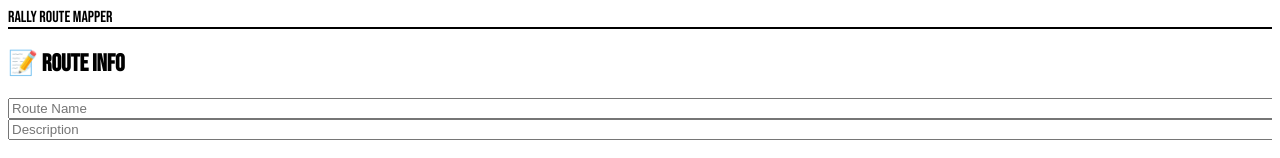
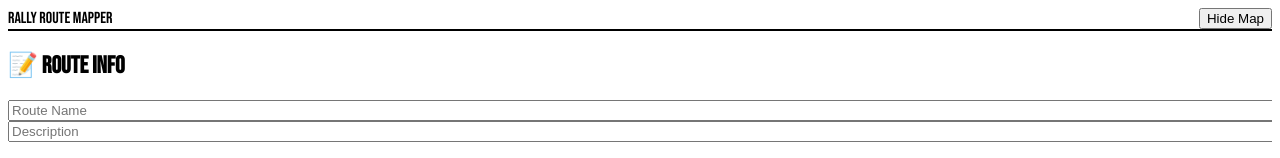
Before and after one commit to rogsaunders/rally-route-mapper, a React app: page / in a window 1280 px wide. Shown: the top 158 px of the page. Built offline with nearby package versions, Linux system fonts and the light colour scheme; the HTML template or start-up script is replaced by a standard one.

Commit message:
show/Hide map option

```diff
--- a/src/App.jsx
+++ b/src/App.jsx
@@ -1,4 +1,4 @@
-// App.jsx - Rally Route Mapper
+// App.jsx - Rally Route Mapper with Toggleable Map
 import React, { useState } from 'react';
 import { MapContainer, TileLayer, Marker, Popup, useMap } from 'react-leaflet';
 import 'leaflet/dist/leaflet.css';
@@ -85,6 +85,7 @@ export default function RallyLayout() {
   const [waypoints, setWaypoints] = useState([]);
   const [activeCategory, setActiveCategory] = useState('Safety');
   const [startGPS, setStartGPS] = useState({ lat: -33.8688, lon: 151.2093 });
+  const [showMap, setShowMap] = useState(true);
 
   const handleAddWaypoint = () => {
     if (!selectedIcon) return;
@@ -99,11 +100,18 @@ export default function RallyLayout() {
 
   return (
     <div className="flex flex-col h-screen">
-      <header className="px-4 py-2 border-b border-gray-300 bg-white font-heading text-xl font-bold">
+      <header className="px-4 py-2 border-b border-gray-300 bg-white font-heading text-xl font-bold flex justify-between items-center">
         Rally Route Mapper
+        <button
+          onClick={() => setShowMap(prev => !prev)}
+          className="text-sm px-3 py-1 bg-blue-600 text-white rounded"
+        >
+          {showMap ? 'Hide Map' : 'Show Map'}
+        </button>
       </header>
 
-      <div className="flex flex-1 overflow-hidden flex-col-reverse lg:flex-row">
+      <div className={`flex flex-1 overflow-hidden ${showMap ? 'flex-col-reverse lg:flex-row' : 'flex-col'}`}>
+        {showMap && (
           <div className="w-full lg:w-1/2 h-[50vh] lg:h-full min-h-[300px]">
             <MapContainer center={[startGPS.lat, startGPS.lon]} zoom={14} scrollWheelZoom className="h-full w-full">
               <MapUpdater gps={startGPS} />
@@ -124,6 +132,7 @@ export default function RallyLayout() {
               ))}
             </MapContainer>
           </div>
+        )}
 
         <div className="w-full lg:w-1/2 h-full overflow-y-auto p-4 space-y-4 border-t lg:border-t-0 lg:border-l border-gray-300">
           <section>
```
Lines whose indentation alone changed are shown as unchanged.
